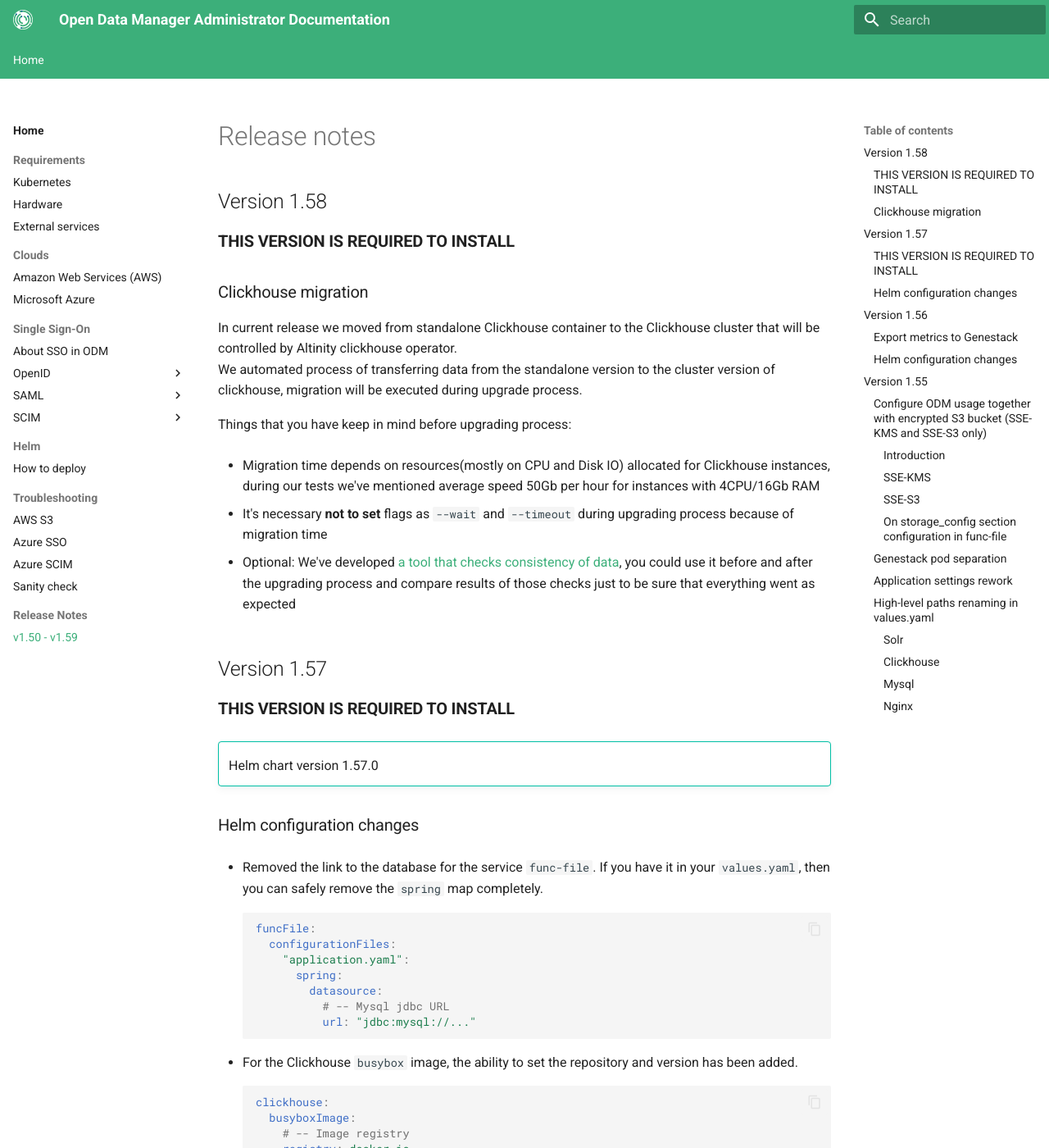
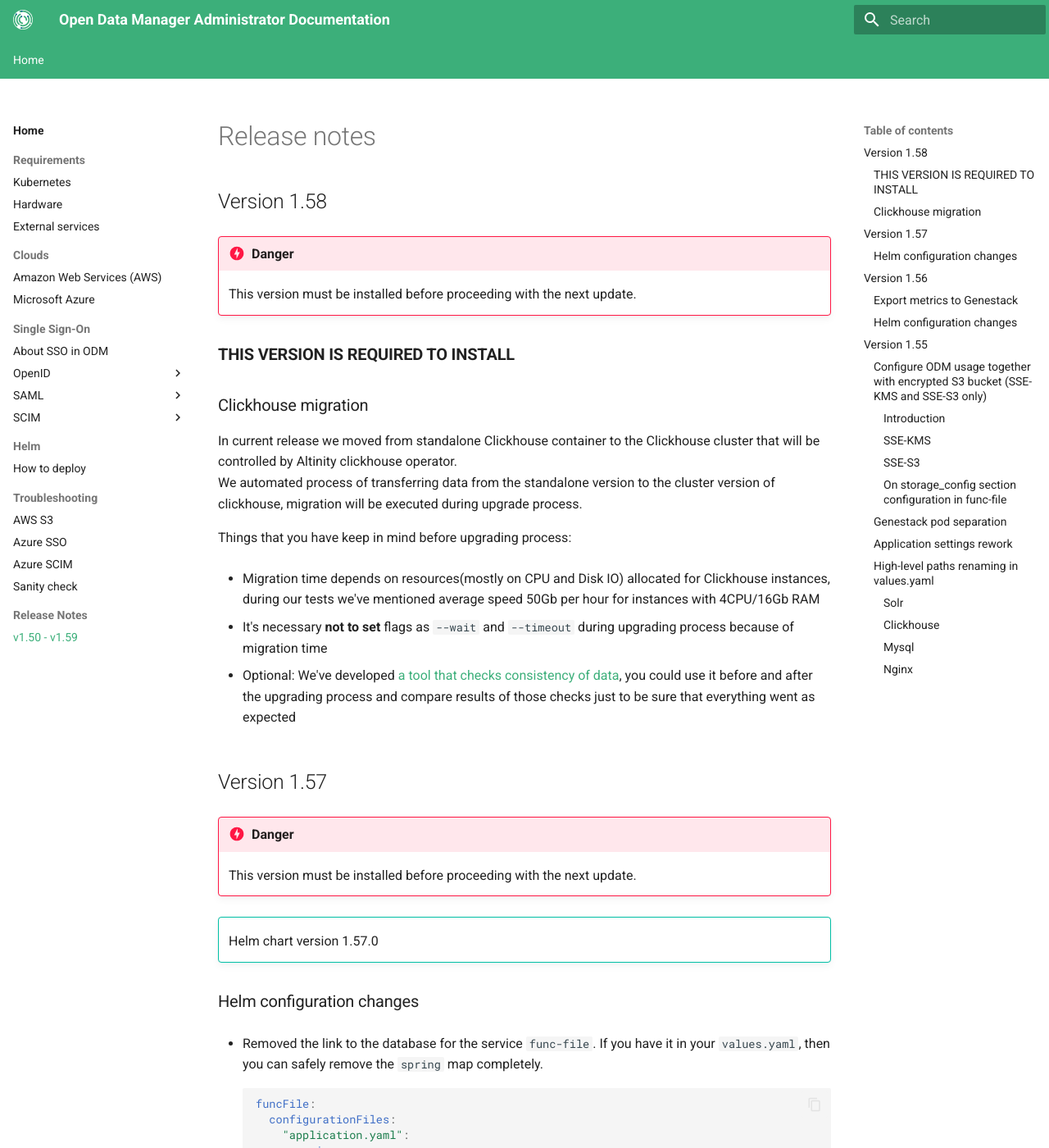
Before and after one commit to genestack/admin-docs, an MkDocs documentation site: the page built from docs/home/release-notes/v1.50-v1.59.md, in a window 1280 px wide and 1400 px high. Shown: the whole window at 82% size. Built offline with MkDocs 1.6.1 and Material for MkDocs 9.7.7, drawn with Linux system fonts in a browser that asks for light colours; the version menu is left out.

Commit message:
Use a danger box

```diff
--- a/docs/home/release-notes/v1.50-v1.59.md
+++ b/docs/home/release-notes/v1.50-v1.59.md
@@ -1,6 +1,10 @@
 # Release notes
 
 ## Version 1.58
+
+!!! danger
+
+    This version must be installed before proceeding with the next update.
 
 ### **THIS VERSION IS REQUIRED TO INSTALL**
 
@@ -19,7 +23,9 @@
 
 ## Version 1.57
 
-### **THIS VERSION IS REQUIRED TO INSTALL**
+!!! danger
+
+    This version must be installed before proceeding with the next update.
 
 !!! tip ""
     Helm chart version 1.57.0
```
